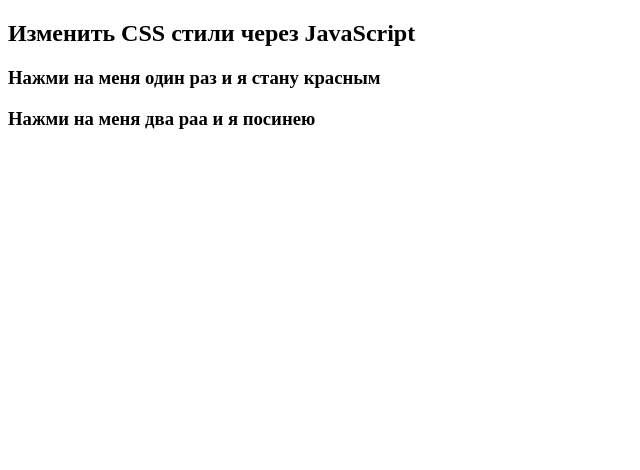
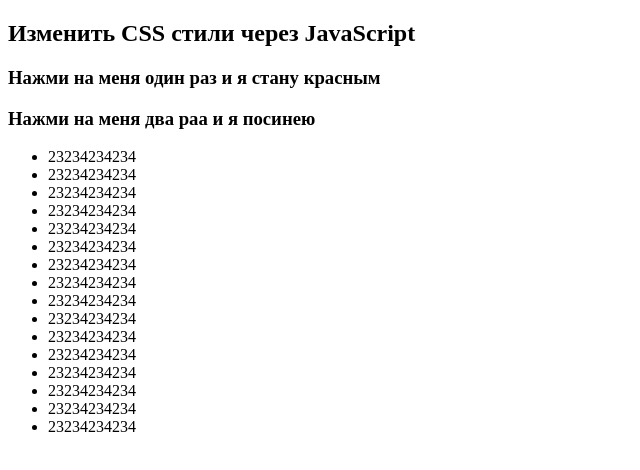
Before and after one commit to KornevDanil/web-kvantum, a plain HTML site: page homework/task-1/index.html in a window 1280 px wide. Shown: the whole page, without its empty margins (0-640 px from the left). Drawn offline with Linux system fonts and the light colour scheme; files that its build step writes are made by us from their sources; files whose address does not match are found by name.

Commit message:
Доделал домашку

```diff
--- a/homework/task-1/index.html
+++ b/homework/task-1/index.html
@@ -13,6 +13,25 @@
   <h3 id="red-title">Нажми на меня один раз и я стану красным</h3>
   <h3 id="blue-title">Нажми на меня два раа и я посинею</h3>
 
+  <ul>
+    <li>23234234234</li>
+    <li>23234234234</li>
+    <li>23234234234</li>
+    <li>23234234234</li>
+    <li>23234234234</li>
+    <li>23234234234</li>
+    <li>23234234234</li>
+    <li>23234234234</li>
+    <li>23234234234</li>
+    <li>23234234234</li>
+    <li>23234234234</li>
+    <li>23234234234</li>
+    <li>23234234234</li>
+    <li>23234234234</li>
+    <li>23234234234</li>
+    <li>23234234234</li>
+  </ul>
+
   <script src="script.js"></script>
 </body>
 </html>
```
